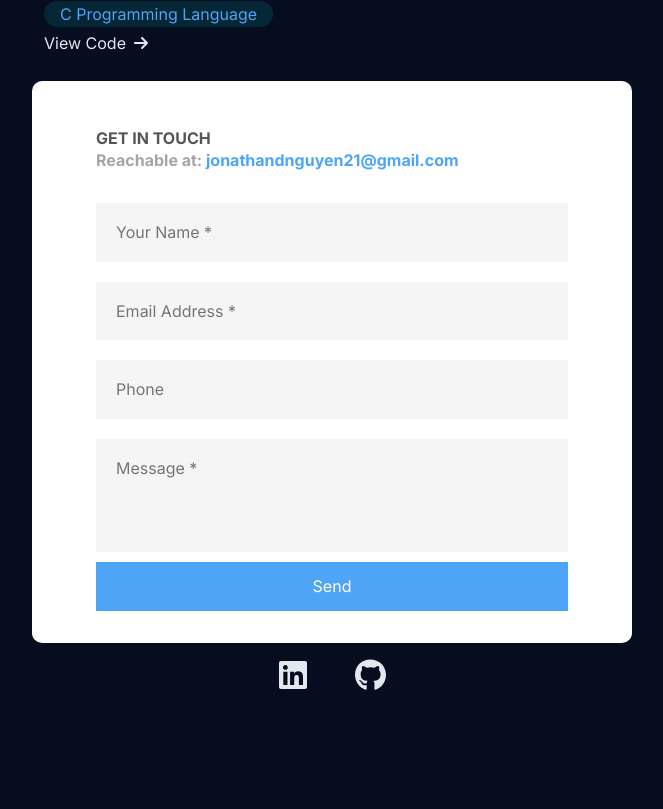
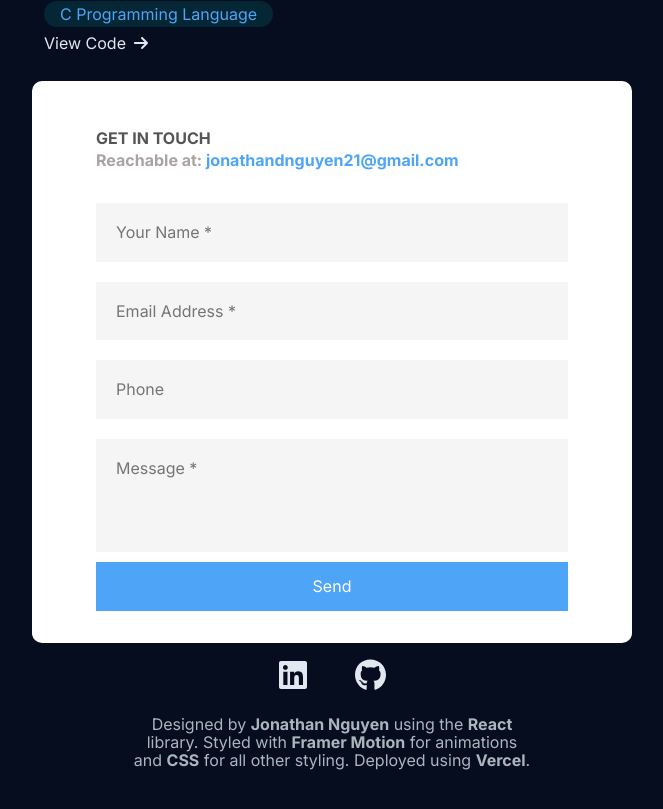
Before and after one commit to jonathanguyen21/Portfolio-Website, a React (Vite) app: page / in a window 1280 px wide. Shown: the part 1651-2460 px from the top of the page, without its empty margins (308-971 px from the left). Before the commit the page ends 2366 px from the top, so only its background shows below. Built offline with nearby package versions, Linux system fonts and the light colour scheme.

Commit message:
added footer

```diff
--- /dev/null
+++ b/components/Footer.jsx
@@ -0,0 +1,12 @@
+export const Footer = () => {
+  return (
+    <section className="footer container">
+      <p>
+        Designed by <strong>Jonathan Nguyen</strong> using the{" "}
+        <strong>React</strong> library. Styled with{" "}
+        <strong>Framer Motion</strong> for animations and <strong>CSS</strong>{" "}
+        for all other styling. Deployed using <strong>Vercel</strong>.
+      </p>
+    </section>
+  );
+};
--- a/src/App.css
+++ b/src/App.css
@@ -44,7 +44,7 @@ a:hover {
 /* NavBar */
 
 .navbar {
-    background: rgba(0, 255, 255, 0.05);
+    background: #051929; /*rgba(0, 255, 255, 0.05);*/
     width: auto;
     position: fixed;
     right: 0;
@@ -294,3 +294,12 @@ form button {
     outline: none;
     cursor: pointer;
 }
+
+/* Footer */
+
+.footer {
+    max-width: 400px;
+    text-align: center;
+    font-weight: 500;
+    margin-bottom: 5rem;
+}
--- a/src/App.jsx
+++ b/src/App.jsx
@@ -6,6 +6,7 @@ import About from "../components/About";
 import Projects from "../components/Projects";
 import SocialMedia from "../components/SocialMedia";
 import { Contact } from "../components/Contact";
+import { Footer } from "../components/Footer";
 
 function App() {
   return (
@@ -16,6 +17,7 @@ function App() {
       <Projects />
       <Contact />
       <SocialMedia />
+      <Footer />
     </>
   );
 }
```
